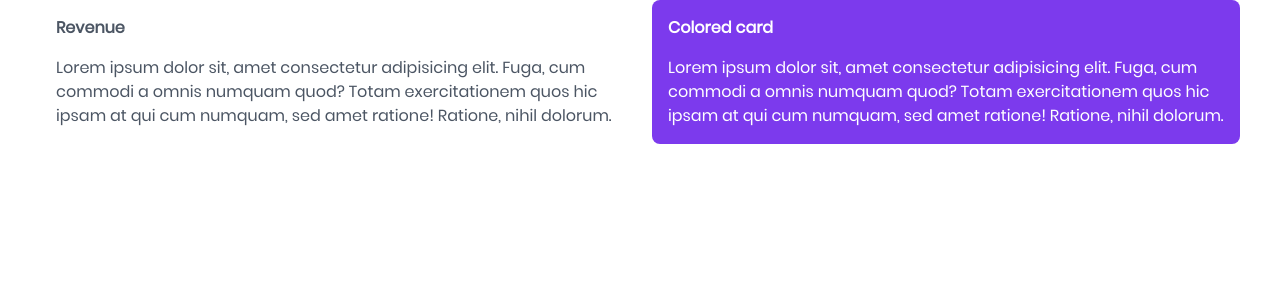
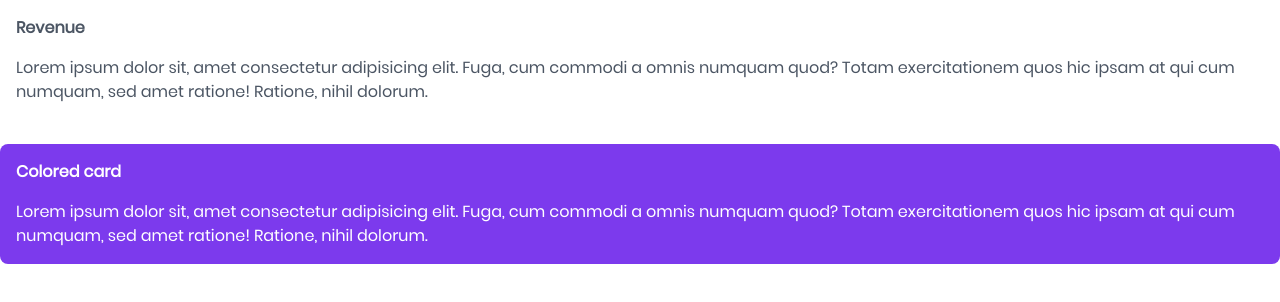
Before and after one commit to anushbhatia/HackYourPortfolio, a Next.js app: page /Cards in a window 1280 px wide. Shown: the top 302 px of the page. Built offline with nearby package versions, Linux system fonts and the light colour scheme.

Commit message:
Added Cards

```diff
--- a/pages/Cards.js
+++ b/pages/Cards.js
@@ -4,9 +4,10 @@
 export default function About() {
 
   return (
-      <div className="bg-white dark:bg-black">
-          <div class="mx-10 pt-15">
-   <div class="grid gap-6 mb-8 md:grid-cols-2">
+    <div className="bg-white dark:bg-black">
+
+          <div class=" pt-15">
+            <div class="grid gap-6 mb-12 md:grid-cols-1">
               <div class="min-w-0 p-4 bg-white rounded-lg shadow-xs dark:bg-gray-800">
                 <h4 class="mb-4 font-semibold text-gray-600 dark:text-gray-300">
                   Revenue
```
